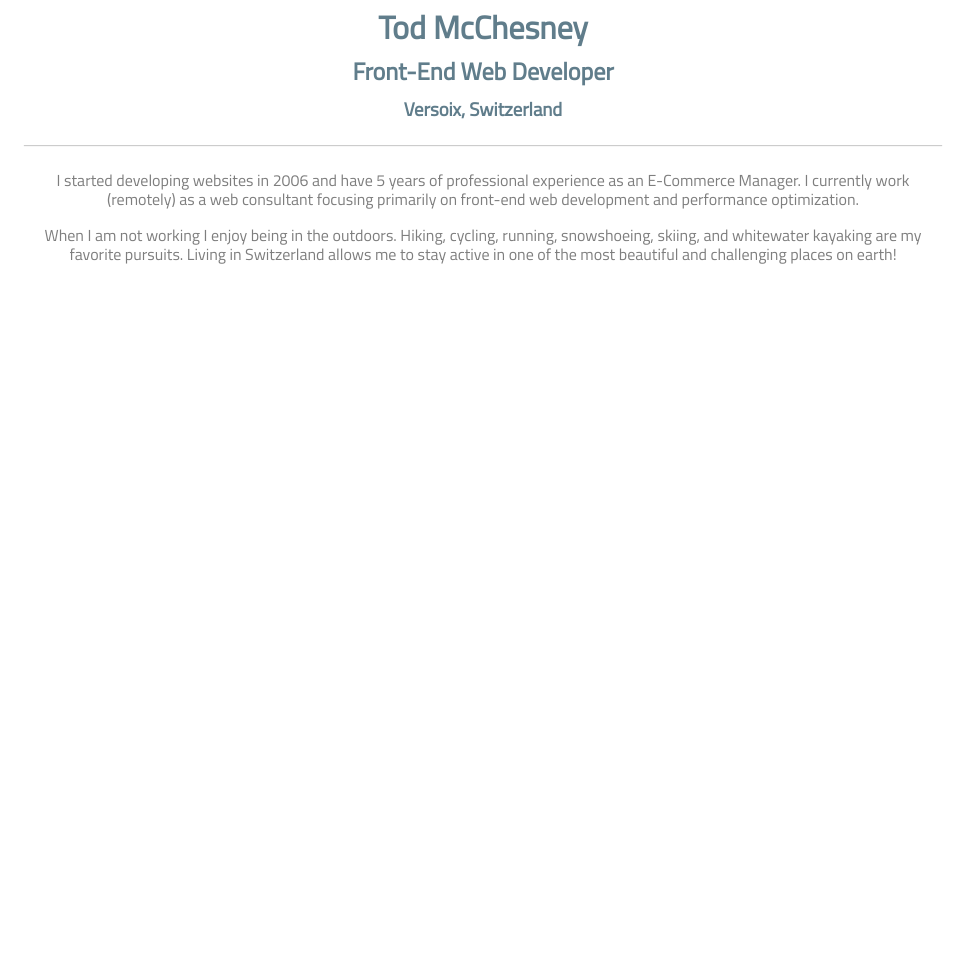
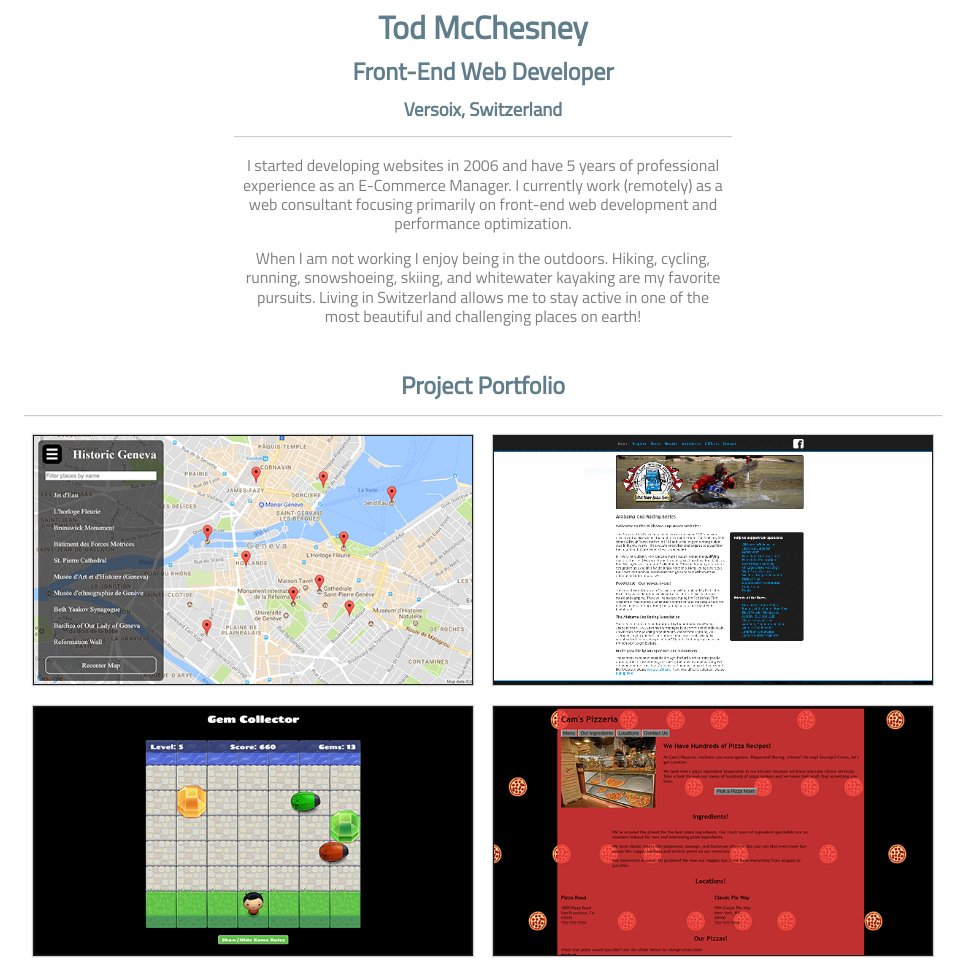
Before and after one commit to TodMcChesney/code-scribe-website, a website: page src/index.html in a window 1280 px wide. Shown: the part 501-1478 px from the top of the page, without its empty margins (157-1122 px from the left). Before the commit the page ends 801 px from the top, so only its background shows below. Drawn offline with Linux system fonts and the light colour scheme.

Commit message:
feat: Add portfolio section with project images

```diff
--- a/src/index.html
+++ b/src/index.html
@@ -54,7 +54,7 @@
                 <img class="profile-image shadow" src="img/profile-1x.jpg"
                 alt="Profile image: Tod McChesney"
                 srcset="img/profile-2x.jpg 2x">
-                <div class="profile-data">
+                <section class="profile-data">
                     <div class="profile-data__heading shadow__bottom">
                         <h1 class="profile-data__name">Tod McChesney</h1>
                         <h2>Front-End Web Developer</h2>
@@ -64,7 +64,46 @@
                         <p>I started developing websites in 2006 and have 5 years of professional experience as an E-Commerce Manager. I currently work (remotely) as a web consultant focusing primarily on front-end web development and performance optimization.</p>
                         <p>When I am not working I enjoy being in the outdoors. Hiking, cycling, running, snowshoeing, skiing, and whitewater kayaking are my favorite pursuits. Living in Switzerland allows me to stay active in one of the most beautiful and challenging places on earth!</p>
                     </div>
-                </div>
+                </section>
+                <section class="portfolio">
+                    <h2 class="portfolio__heading shadow__bottom">Project Portfolio</h2>
+                    <div class="project">
+                        <a href="https://todmcchesney.github.io/neighborhood-map/" target="_blank">
+                            <img class="project__image shadow"
+                            src="img/neighborhood-map-app-1x.png"
+                            alt="Screenshot of Neighborhood Map app"
+                            title="Neighborhood Map App"
+                            srcset="img/neighborhood-map-app-2x.png 2x">
+                        </a>
+                    </div>
+                    <div class="project">
+                        <a href="http://www.alabamacupraces.com/" target="_blank">
+                            <img class="project__image shadow"
+                            src="img/acra-website-1x.png"
+                            alt="Screenshot of Alabama Cup Racing Association website"
+                            title="Alabama Cup Racing Association Website"
+                            srcset="img/acra-website-2x.png 2x">
+                        </a>
+                    </div>
+                    <div class="project">
+                        <a href="https://todmcchesney.github.io/classic-arcade-game-clone/" target="_blank">
+                            <img class="project__image shadow"
+                            src="img/arcade-game-clone-1x.png"
+                            alt="Screenshot of Classic Arcade Game Clone app"
+                            title="Classic Arcade Game Clone App"
+                            srcset="img/arcade-game-clone-2x.png 2x">
+                        </a>
+                    </div>
+                    <div class="project">
+                        <a href="https://todmcchesney.github.io/website-performance-optimization/views/pizza.html" target="_blank">
+                            <img class="project__image shadow"
+                            src="img/performance-optimization-project-1x.png"
+                            alt="Screenshot of Performance Optimization project"
+                            title="Performance Optimization Project"
+                            srcset="img/performance-optimization-project-2x.png 2x">
+                        </a>
+                    </div>
+                </section>
             </div>
         </main>
         <footer>
--- a/src/scss/_content.scss
+++ b/src/scss/_content.scss
@@ -31,8 +31,9 @@
 }
 
 .profile-data__heading {
-    padding-bottom: 10px;
-    margin-top: 0;
+    max-width: 500px;
+    padding-bottom: 1.18px;
+    margin: 0 auto;
     color: $blue-gray;
 }
 
@@ -41,6 +42,38 @@
 }
 
 .profile-data__description {
-    padding: 10px;
+    max-width: 500px;
+    padding: 4px 10px;
+    margin: 0 auto;
     line-height: 1.2;
 }
+
+.portfolio {
+    display: flex;
+    flex-wrap: wrap;
+    text-align: center;
+
+    @media screen and (min-width: 948px) {
+        margin-top: 10px;
+    }
+}
+
+.portfolio__heading {
+    width: 100%;
+    padding-bottom: 20px;
+    margin-bottom: 10px;
+    color: $blue-gray;
+}
+
+.project {
+    padding: 10px;
+
+    @media screen and (min-width: 641px) {
+        width: 50%;
+    }
+}
+
+.project__image {
+    width: 100%;
+    border: 1px solid $dark-gray;
+}
--- a/src/scss/_globals.scss
+++ b/src/scss/_globals.scss
@@ -13,7 +13,7 @@
 }
 
 .page {
-    color: $dark-gray;
+    color: $med-gray;
     font-family: "Titillium Web", sans-serif;
 }
 
--- a/src/scss/_variables.scss
+++ b/src/scss/_variables.scss
@@ -5,11 +5,14 @@
 // Light Gray for header/footer background
 $light-gray: #f1f1f1;
 
+// Medium Gray for text
+$med-gray: #7e7e7e;
+
+// Dark Gray for border on project images
+$dark-gray: #1c1c1c;
+
 // Opaque black for shadows
 $shadow: rgba(0, 0, 0, 0.2);
 
-// Dark Gray for text
-$dark-gray: #7e7e7e;
-
 // Blue/Gray accent color for header top border, logo, icons, headings
 $blue-gray: #607d8b;
```
Also changed, not shown: .sass-lint.yml, src/css/styles.css, src/img/acra-website-1x.png (added), src/img/acra-website-2x.png (added), src/img/arcade-game-clone-1x.png (added), src/img/arcade-game-clone-2x.png (added), src/img/neighborhood-map-app-1x.png (added), src/img/neighborhood-map-app-2x.png (added), src/img/performance-optimization-project-1x.png (added), src/img/performance-optimization-project-2x.png (added).
